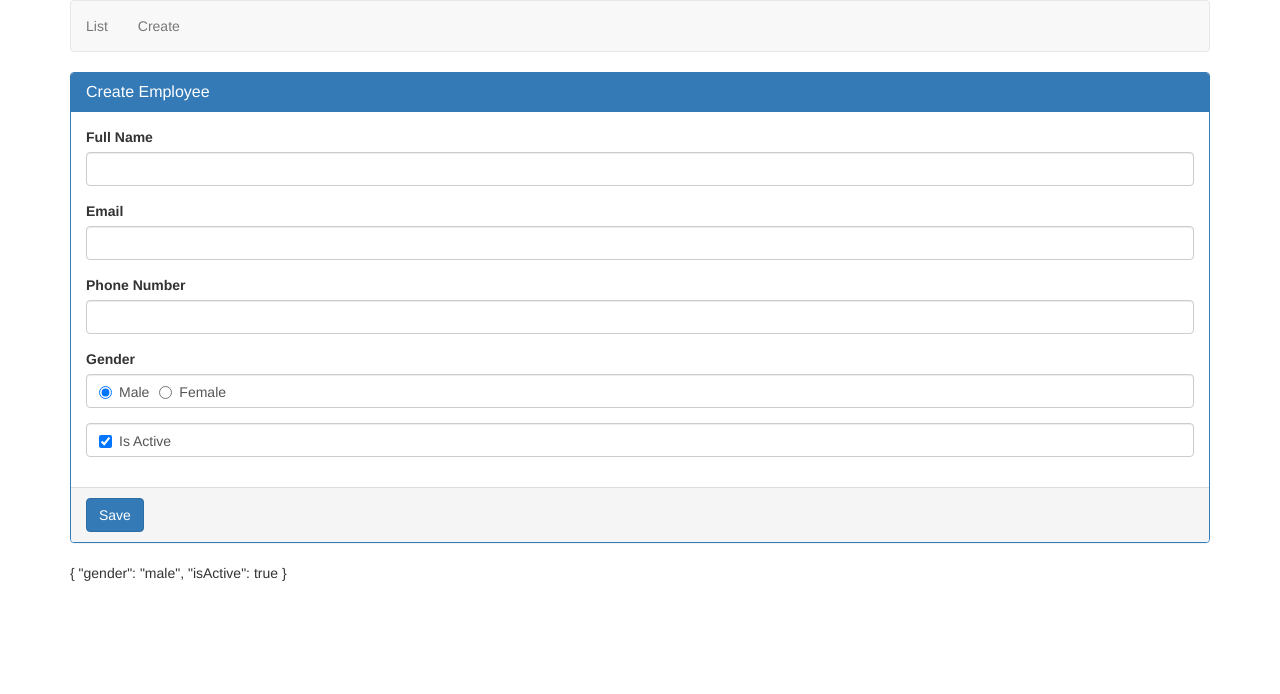
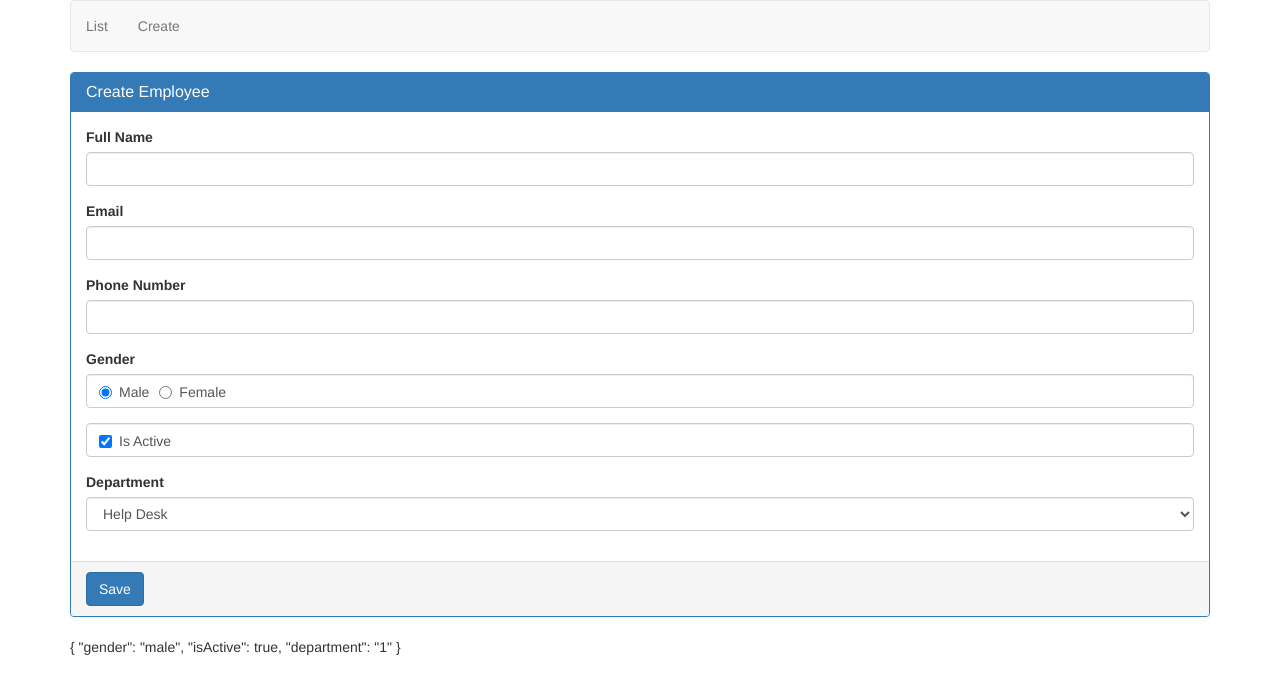
Before and after one commit to trungtrong/Angular-CRUD-Example, an Angular app: page /create in a window 1280 px wide. Shown: the top 694 px of the page. Built offline with nearby package versions, Linux system fonts and the light colour scheme.

Commit message:
creating a dropwdown list

```diff
--- a/src/app/employees/create-employee/create-employee.component.html
+++ b/src/app/employees/create-employee/create-employee.component.html
@@ -38,7 +38,7 @@
             </div>
           </div>
 
-          <!-- checkbox "isActive" -->
+          <!-- checkbox "isActive" field -->
           <div class="form-group">
               <div class="form-control">
                 <label class="checkbox-inline">
@@ -46,6 +46,20 @@
                           [(ngModel)]="isActive"/>Is Active
                 </label>
               </div>
+          </div>
+
+          <!-- dropdown list: Department field -->
+          <div class="form-group">
+            <label for="department">
+              Department
+            </label>
+            <select id="departmnet" name="department"
+                    [(ngModel)]="department" class="form-control">
+              <option value="1">Help Desk</option>
+              <option value="2">HR</option>
+              <option value="3">IT</option>
+              <option value="4">Paroll</option>
+            </select>
           </div>
 
         </div>
--- a/src/app/employees/create-employee/create-employee.component.ts
+++ b/src/app/employees/create-employee/create-employee.component.ts
@@ -1,5 +1,6 @@
 import { Component, OnInit } from '@angular/core';
 import { NgForm } from '@angular/forms';
+import { Department } from 'src/app/models/department';
 
 @Component({
   selector: 'app-create-employee',
@@ -11,10 +12,14 @@ export class CreateEmployeeComponent implements OnInit {
   gender = 'male';
 
   // default value
-  //fname = 'Ngo Trung Trong';
+  // fname = 'Ngo Trung Trong';
 
   // checkbox checked
   isActive = true;
+
+  // select list (dropdown list) : Department
+  department = '1';
+
   constructor() { }
 
   ngOnInit() {
```
